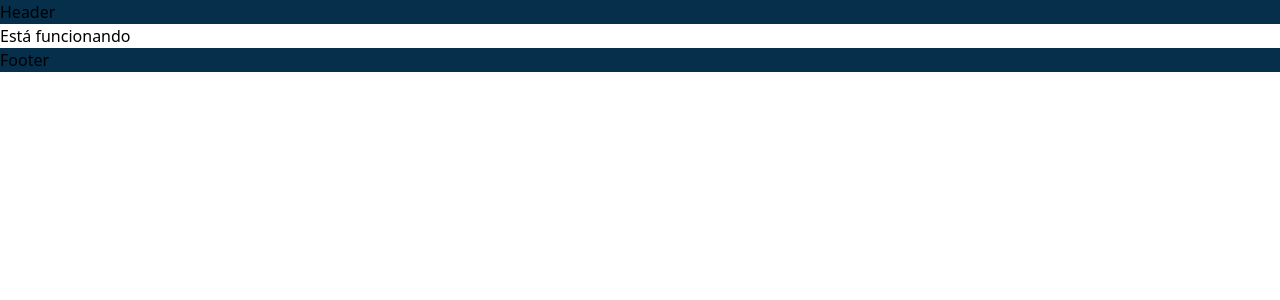
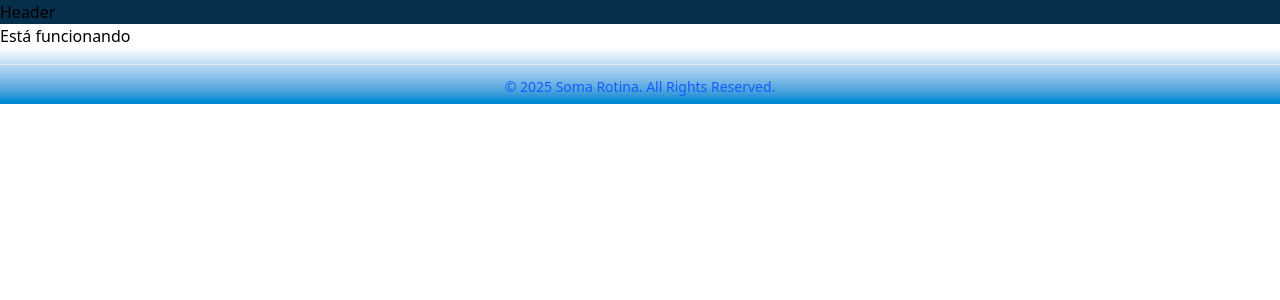
Before and after one commit to veganico98/soma-rotina, a React (Vite) app: page / in a window 1280 px wide. Shown: the top 300 px of the page. Built offline with nearby package versions, Linux system fonts and the light colour scheme.

Commit message:
Adicionando footer

```diff
--- a/src/components/footer.jsx
+++ b/src/components/footer.jsx
@@ -2,7 +2,13 @@ import React from 'react'
 
 const Footer = () => {
   return (
-    <div className='bg-sky-950'>Footer</div>
+  <footer class="h-14 py-4 bg-linear-to-t from-sky-600 to-white text-gray-300">
+      <div class="w-full max-w-screen-xl mx-auto">
+          <hr class="h-px bg-gray-200 border-0 dark:bg-gray-700"/>
+          <span class="my-3 block text-sm text-blue-600 sm:text-center dark:text-gray-900">
+            © 2025 <a href="http://localhost:5173/" class="hover:underline">Soma Rotina</a>. All Rights Reserved.</span>
+      </div>
+  </footer>
   )
 }
 
```
